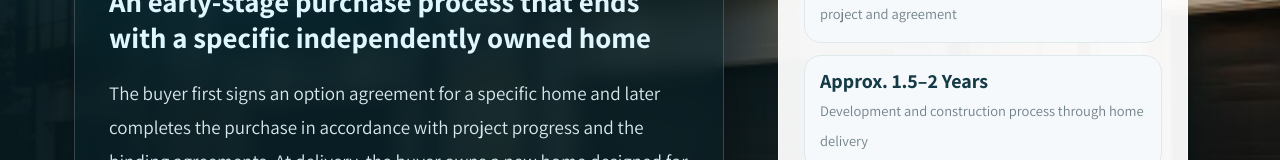
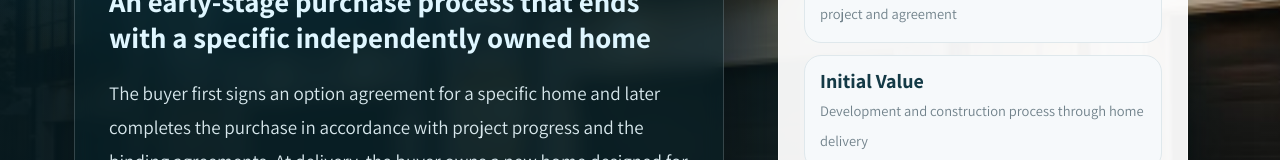
Before and after one commit to yw-abi/texas-investors, a plain HTML site: page en/sh.html in a window 1280 px wide. Shown: the part 560-720 px from the top of the page. Drawn offline with Linux system fonts and the light colour scheme.

Commit message:
Update sh.html

```diff
--- a/en/sh.html
+++ b/en/sh.html
@@ -200,7 +200,7 @@
 <div class="logo-box"><a aria-label="Aspect Boutique Investments website" href="https://www.aspectboutique.com/"><img alt="Aspect Boutique Investments" class="logo-large" src="../assets/Horizontal.png"/></a></div>
 <div class="metrics">
 <div class="metric"><strong>Approx. $150K Initially</strong><span>Estimated initial amount, subject to the specific project and agreement</span></div>
-<div class="metric"><strong>Approx. 1.5–2 Years</strong><span>Development and construction process through home delivery</span></div>
+<div class="metric"><strong>Initial Value</strong><span>Development and construction process through home delivery</span></div>
 <div class="metric"><strong>Independent Single-Family Home</strong><span>Direct ownership, separate financing, and structured management</span></div>
 </div>
 </aside>
```
